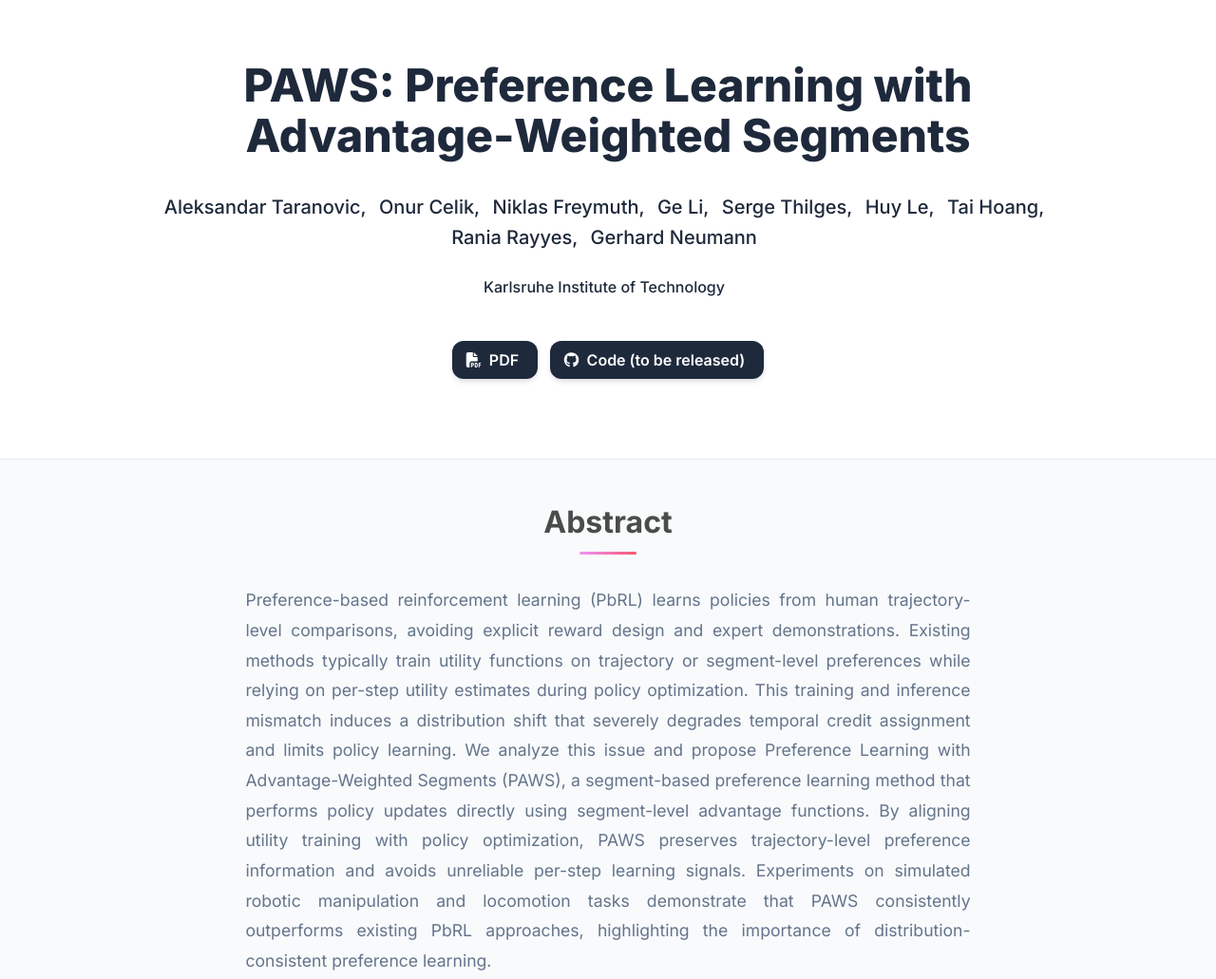
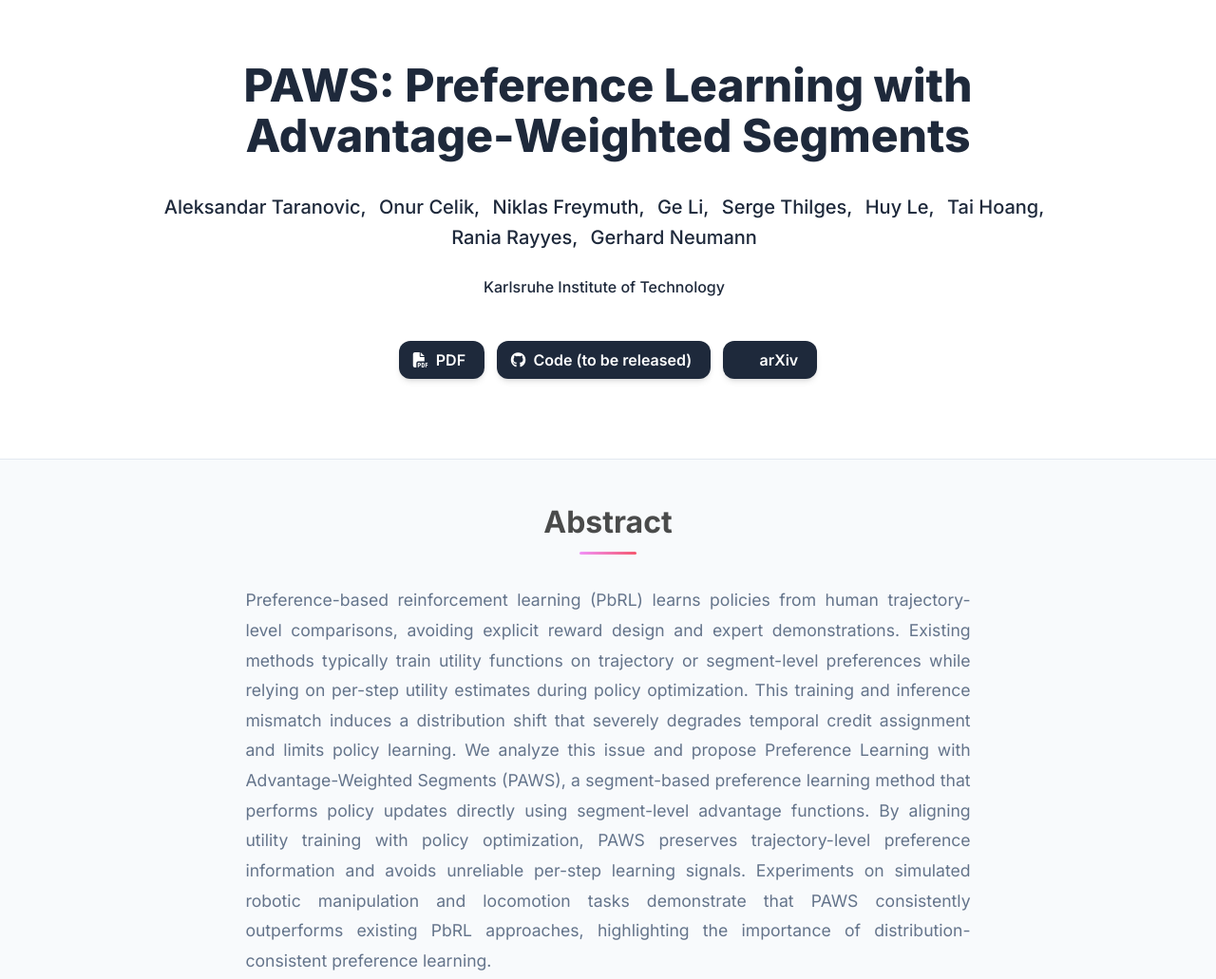
Before and after one commit to ataranovic/PAWS-webpage, a plain HTML site: page index.html in a window 1280 px wide. Shown: the top 1031 px of the page at 95% size. Drawn offline with nearby package versions, Linux system fonts and the light colour scheme; some icons are missing.

Commit message:
Add arXiv link to publication links
Co-Authored-By: Claude Opus 4.8 <noreply@anthropic.com>

```diff
--- a/index.html
+++ b/index.html
@@ -241,9 +241,8 @@
                   </span>
 
                   <!-- arXiv -->
-                  <!--
                   <span class="link-block">
-                    <a href="https://arxiv.org/abs/<ARXIV PAPER ID>" target="_blank"
+                    <a href="https://arxiv.org/abs/2606.11982" target="_blank"
                       class="external-link button is-normal is-rounded is-dark">
                       <span class="icon">
                         <i class="ai ai-arxiv"></i>
@@ -251,7 +250,6 @@
                       <span>arXiv</span>
                     </a>
                   </span>
-                  -->
                 </div>
               </div>
             </div>
```
